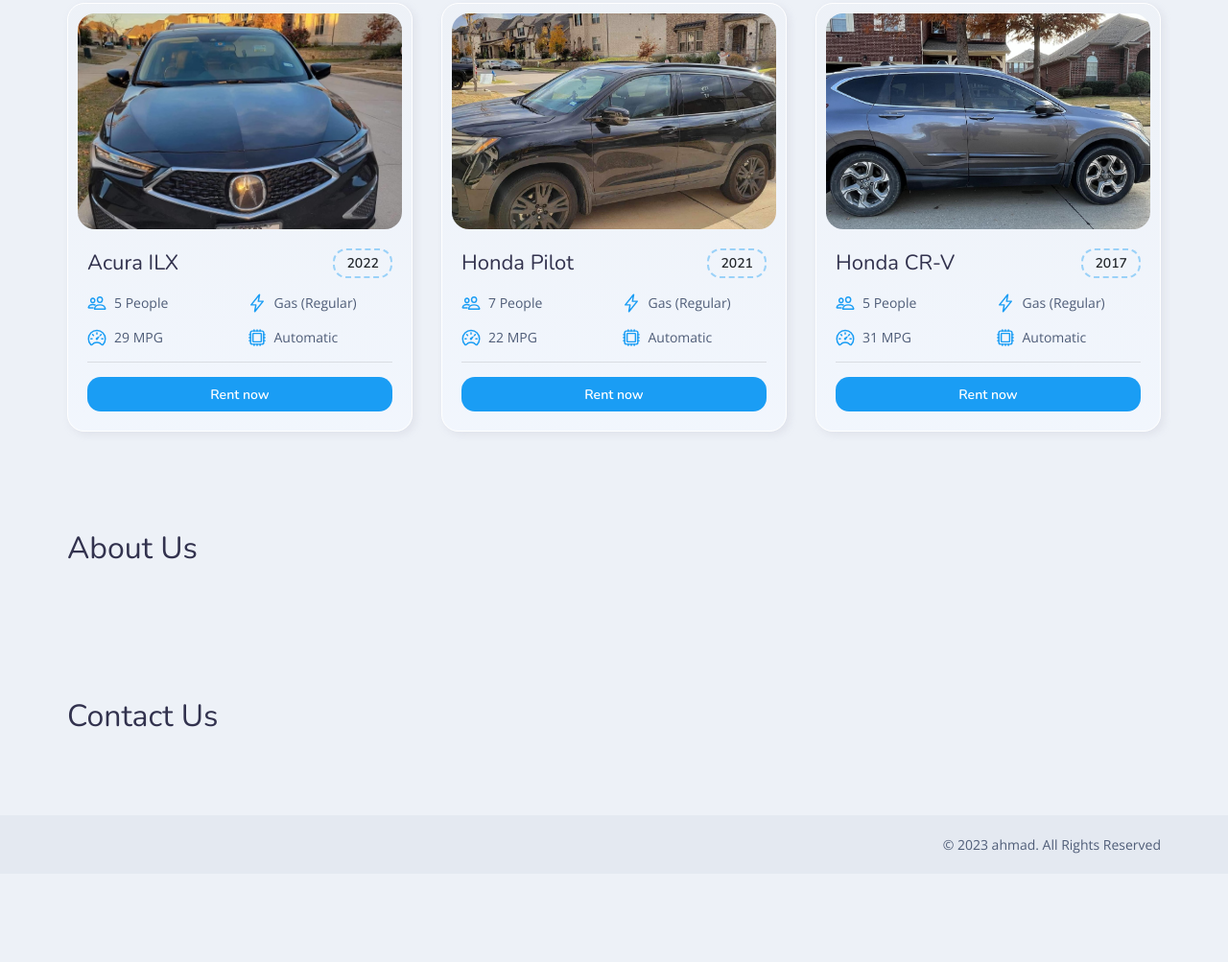
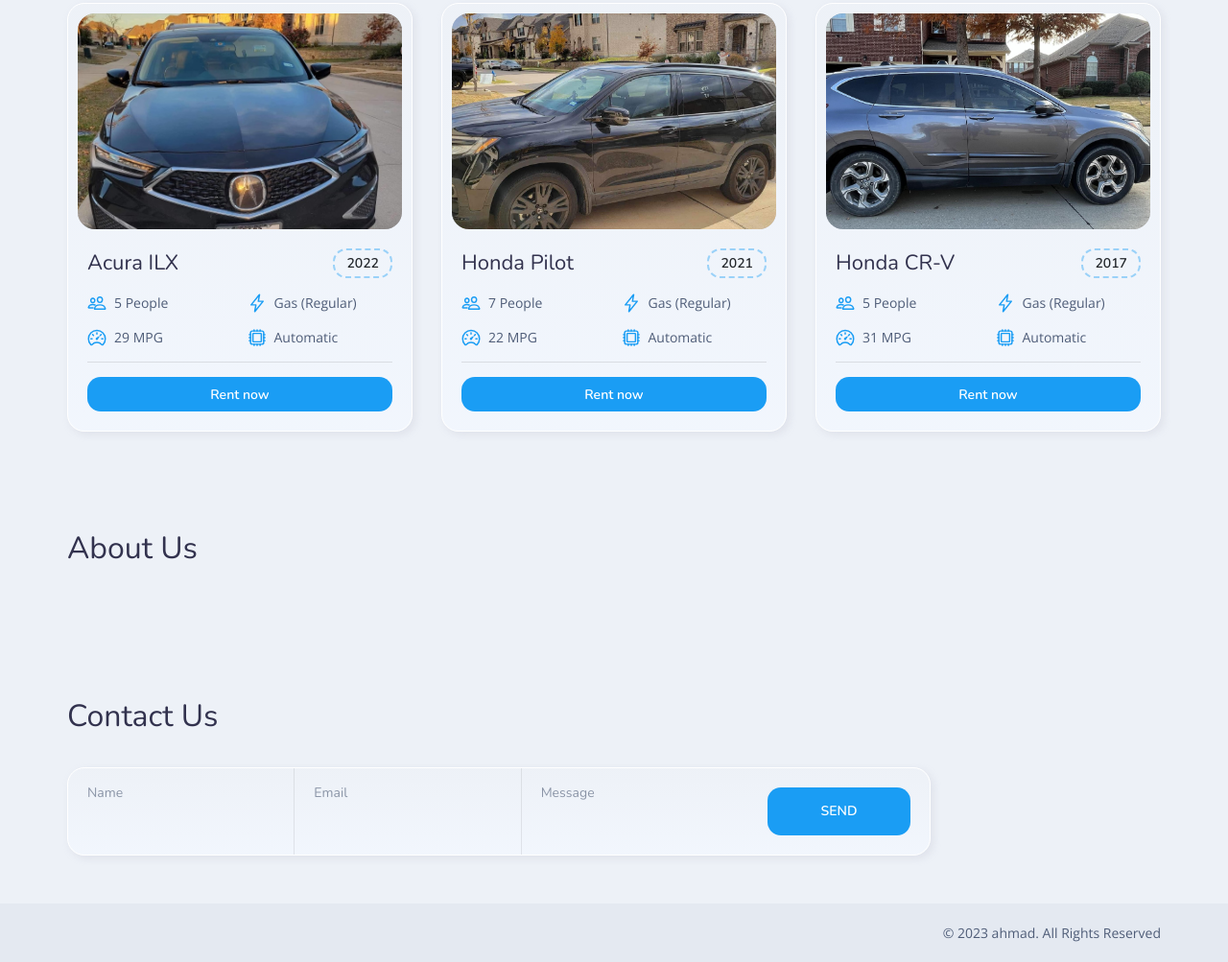
Before and after one commit to syedahmad7/alphaCar, a plain HTML site: page index.html in a window 1280 px wide. Shown: the part 1924-2927 px from the top of the page at 96% size. Before the commit the page ends 2835 px from the top, so only its background shows below. Drawn offline with nearby package versions, Linux system fonts and the light colour scheme.

Commit message:
Add contact us form

```diff
--- a/assets/css/style.css
+++ b/assets/css/style.css
@@ -857,7 +857,7 @@
   .header-actions .btn span {
     display: block;
     font-weight: var(--fw-400);
-    padding-inline: 15px;
+    padding-inline: 8px;
   }
 
   .header-actions .btn:first-of-type ion-icon { display: none; }
--- a/index.html
+++ b/index.html
@@ -673,6 +673,30 @@
 
           </div>
 
+          <form action="https://usebasin.com/f/c364cc82a940" method="post" class="hero-form">
+
+            <div class="input-wrapper">
+              <label for="input-1" class="input-label">Name</label>
+
+              <input type="text" name="name" id="input-1" class="input-field"
+                required>
+            </div>
+
+            <div class="input-wrapper">
+              <label for="input-2" class="input-label">Email</label>
+
+              <input type="email" name="email" id="input-2" class="input-field" required>
+            </div>
+
+            <div class="input-wrapper">
+              <label for="input-3" class="input-label">Message</label>
+
+              <input type="text" name="message" id="input-3" class="input-field" required>
+            </div>
+
+            <button type="submit" class="btn">Send</button>
+
+          </form>
 
 
         </div>
```
